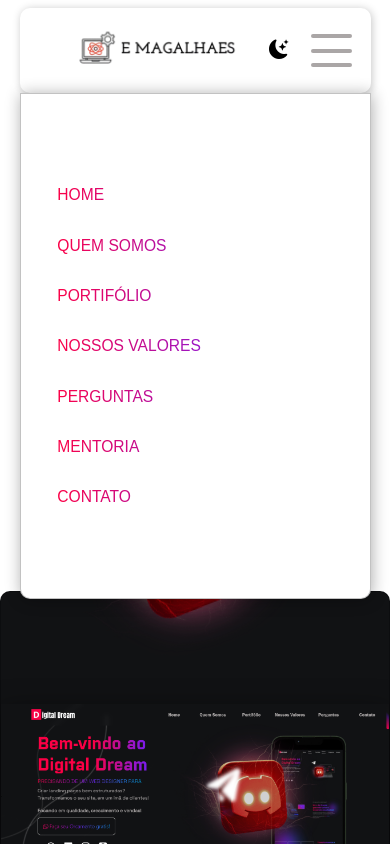
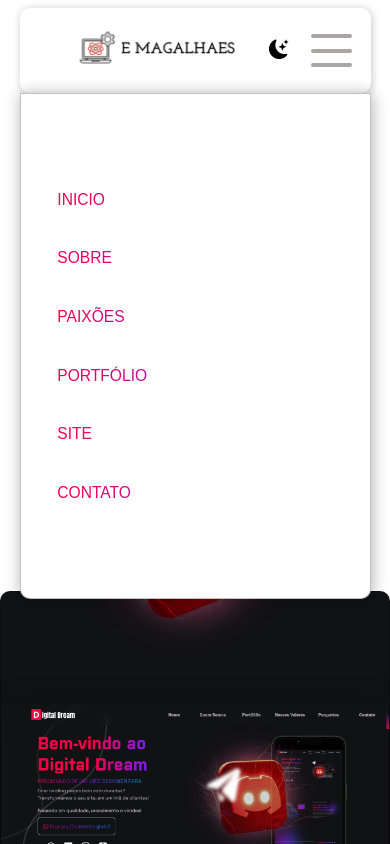
Before and after one commit to EriveltonMGit/Codigo_certo, an Angular app: page / in a window 390 px wide. Both pictures are taken after a click on the button 331 px from the left and 50 px from the top of the page. Shown: the top 844 px of the page. Built offline with nearby package versions, Linux system fonts and the light colour scheme.

Commit message:
chore: responsividade sections em geral

```diff
--- a/src/app/home/home.component.html
+++ b/src/app/home/home.component.html
@@ -57,12 +57,11 @@
 <div id="menu">
 
   <ul>
-      <li><a href="#home">HOME</a></li>
-      <li><a href="#quem_somos">QUEM SOMOS</a></li>
-      <li><a href="#portifolio">PORTIFÓLIO</a></li>
-      <li><a href="#nossos_valores">NOSSOS VALORES</a></li>
-      <li><a href="#perguntas">PERGUNTAS</a></li>
-      <li><a onclick="mentoriaMensagem()" href="#Mentoria">MENTORIA</a></li>
+      <li><a href="#home">INICIO</a></li>
+      <li><a href="#sobre">SOBRE</a></li>
+      <li><a href="#minha_jornada">PAIXÕES</a></li>
+      <li><a href="#" onclick="portfolioMensagem()">PORTFÓLIO</a></li>
+      <li><a href="#https://web-desing-page.netlify.app/">SITE</a></li>
       <li><a href="#contato">CONTATO</a></li>
 
   </ul>
--- a/src/app/home/home.js
+++ b/src/app/home/home.js
@@ -133,3 +133,18 @@ function abrirMenu() {
       }, 70);
     }
   }
+
+
+
+
+
+//   MESNSAGEM SOBRE O PORTFÓLIO
+function portfolioMensagem(){
+   var msg = confirm('Deseja uma mentoria com o desenvolvedor?')
+   if(msg){
+    location.href = 'https://wa.me/61981579569?text=Ol%C3%A1%2C%20gostaria%20de%20fazer%20um%20or%C3%A7amento%20com%20voc%C3%AA%20e%20saber%20mais%20detalhes%20sobre%20como%20funciona%20cada%20etapa%20do%20desenvolvimento.'
+   }
+   else{
+    return
+   }
+}
```
